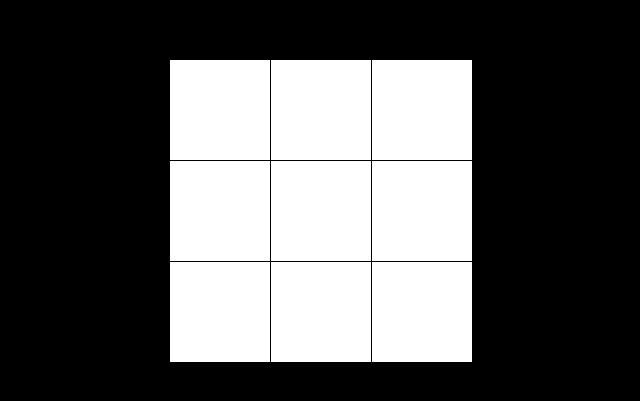
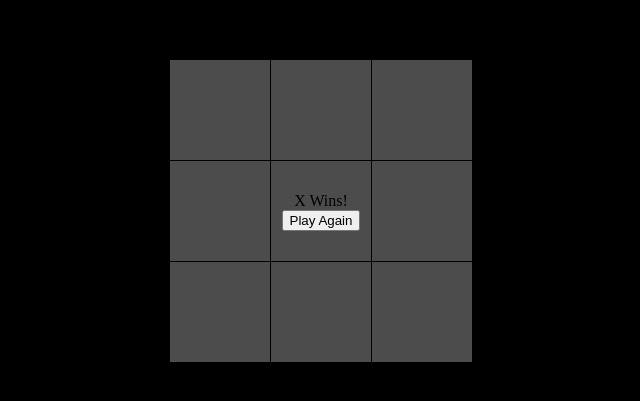
Before and after one commit to delta96/ticTacToe, a plain HTML site: page index.html in a window 1280 px wide. Shown: the part 189-590 px from the top of the page, without its empty margins (319-959 px from the left). Drawn offline with Linux system fonts and the light colour scheme.

Commit message:
Add a restart button and style it in the middle of the page

```diff
--- a/index.html
+++ b/index.html
@@ -20,5 +20,10 @@
         <div class="cell"></div>
         <div class="cell"></div>
     </div>
+
+    <div class="endGame">
+        <div class="message">X Wins!</div>
+        <button id='restartButton'>Play Again</button>
+    </div>
 </body>
 </html>
--- a/style.css
+++ b/style.css
@@ -33,4 +33,19 @@ body {
     display: flex;
     justify-content: center;
     align-items: center;
+    position: relative;
 }
+
+.endGame {
+    display: flex;
+    position: fixed;
+    top: 0;
+    bottom: 0;
+    left: 0;
+    right: 0;
+    background-color: rgba(0, 0, 0, 0.7);
+
+    justify-content: center;
+    align-items: center;
+    flex-direction: column;
+}
```
